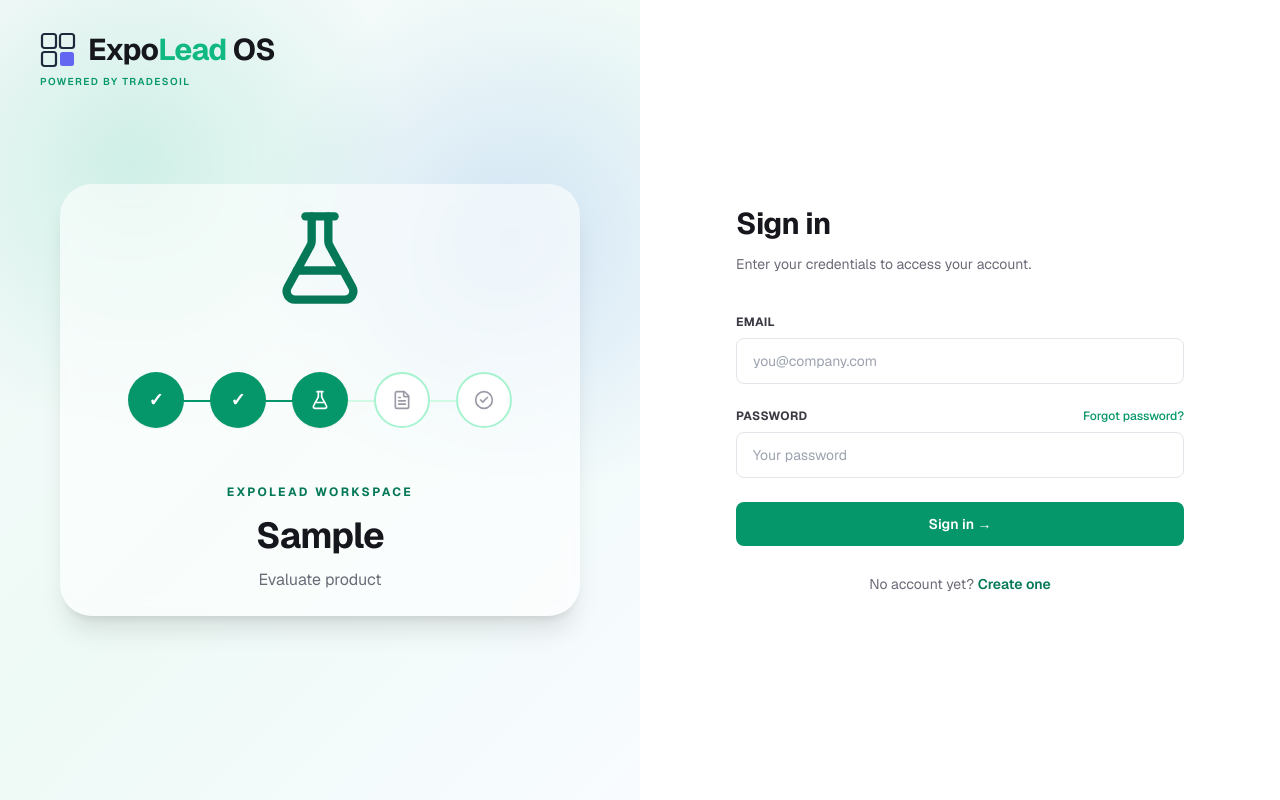
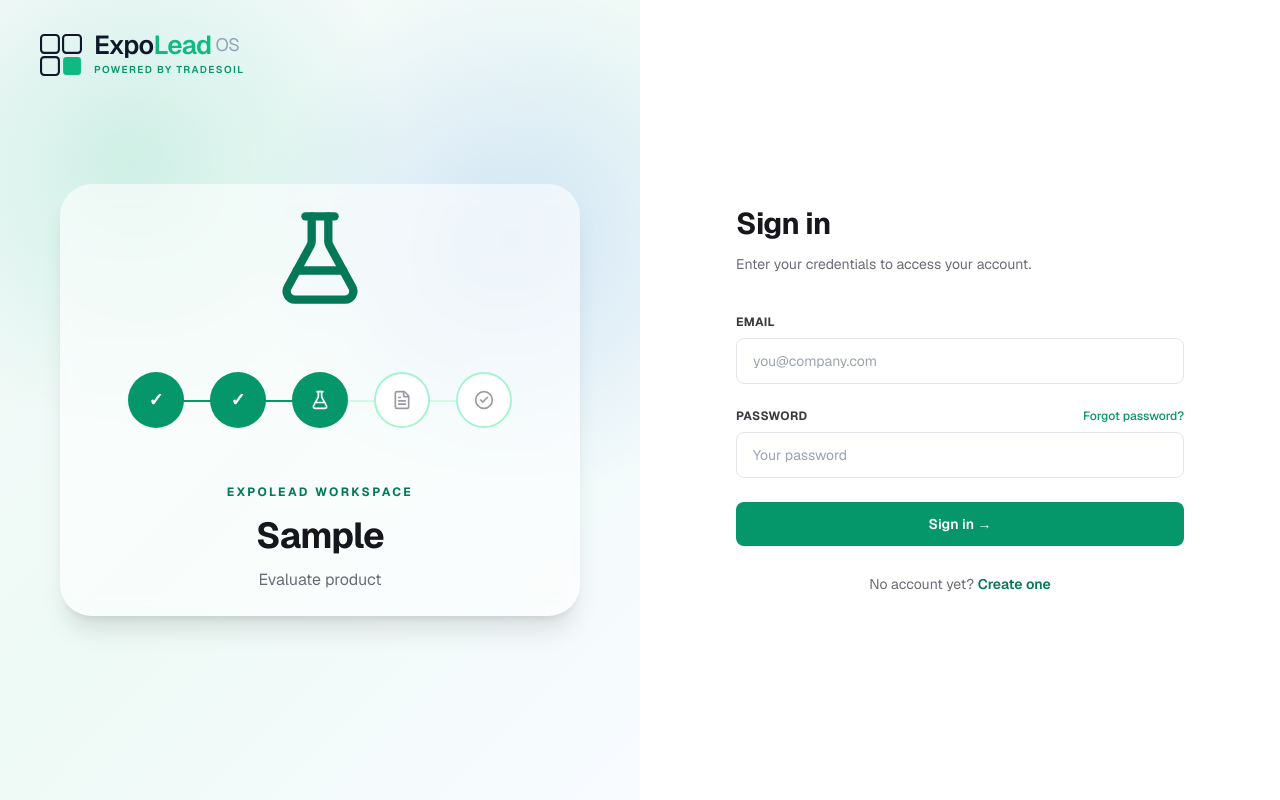
Before and after one commit to tradesoil-dev/expolead-os, a Next.js app: page /login in a window 1280 px wide. Built offline with nearby package versions, Linux system fonts and the light colour scheme; no server answers.

Commit message:
Add floor plan icon logo across landing page, login page, and sidebar

```diff
--- a/app/login/page.tsx
+++ b/app/login/page.tsx
@@ -116,19 +116,18 @@
         <div className="absolute top-8 left-10">
   <div className="inline-block">
     <div className="flex items-center gap-3">
-      {/* Floor plan icon */}
-      <svg width="36" height="36" viewBox="0 0 36 36" fill="none" xmlns="http://www.w3.org/2000/svg">
-        <rect x="2" y="2" width="14" height="14" rx="2.5" stroke="#1e293b" strokeWidth="2.2" fill="none"/>
-        <rect x="20" y="2" width="14" height="14" rx="2.5" stroke="#1e293b" strokeWidth="2.2" fill="none"/>
-        <rect x="2" y="20" width="14" height="14" rx="2.5" stroke="#1e293b" strokeWidth="2.2" fill="none"/>
-        <rect x="20" y="20" width="14" height="14" rx="2.5" fill="#6366f1"/>
+      <svg width="42" height="42" viewBox="0 0 40 40" fill="none" xmlns="http://www.w3.org/2000/svg">
+        <rect x="1" y="1" width="17" height="17" rx="3" stroke="#0f172a" strokeWidth="2" fill="none"/>
+        <rect x="22" y="1" width="17" height="17" rx="3" stroke="#0f172a" strokeWidth="2" fill="none"/>
+        <rect x="1" y="22" width="17" height="17" rx="3" stroke="#0f172a" strokeWidth="2" fill="none"/>
+        <rect x="22" y="22" width="17" height="17" rx="3" fill="#10b981"/>
       </svg>
-      <h1 className="text-3xl font-bold tracking-tight">
-        <span className="text-ink-900">Expo</span><span className="text-emerald-500">Lead</span><span className="text-ink-900"> OS</span>
-      </h1>
-    </div>
-    <div className="mt-1.5 text-[10px] font-semibold uppercase tracking-[0.14em] text-emerald-600">
-      Powered by Tradesoil
+      <div>
+        <h1 className="flex items-center text-[26px] font-semibold tracking-tight leading-none">
+          <span className="text-slate-900">Expo</span><span className="text-emerald-500">Lead</span><span className="text-slate-400 text-[18px] font-normal ml-1">OS</span>
+        </h1>
+        <p className="mt-1 text-[10px] font-semibold uppercase tracking-[0.14em] text-emerald-600">Powered by Tradesoil</p>
+      </div>
     </div>
   </div>
 </div>
--- a/app/page.tsx
+++ b/app/page.tsx
@@ -14,9 +14,17 @@
     <main className="min-h-screen bg-gradient-to-br from-white via-emerald-50/60 to-sky-50 text-slate-950">
       {/* HEADER */}
       <header className="flex items-center justify-between bg-slate-800 px-8 py-4 lg:px-16">
-        <span className="text-[17px] font-medium tracking-tight text-white">
-          Expo<span className="text-emerald-400">Lead</span> OS
-        </span>
+        <div className="flex items-center gap-2.5">
+          <svg width="30" height="30" viewBox="0 0 40 40" fill="none" xmlns="http://www.w3.org/2000/svg">
+            <rect x="1" y="1" width="17" height="17" rx="3" stroke="white" strokeWidth="2" fill="none"/>
+            <rect x="22" y="1" width="17" height="17" rx="3" stroke="white" strokeWidth="2" fill="none"/>
+            <rect x="1" y="22" width="17" height="17" rx="3" stroke="white" strokeWidth="2" fill="none"/>
+            <rect x="22" y="22" width="17" height="17" rx="3" fill="#10b981"/>
+          </svg>
+          <span className="flex items-center text-[18px] font-semibold tracking-tight leading-none">
+            <span className="text-white">Expo</span><span className="text-emerald-400">Lead</span><span className="text-slate-400 text-[13px] font-normal ml-1">OS</span>
+          </span>
+        </div>
 
         <div className="flex items-center gap-4">
           <Link
--- a/components/Sidebar.tsx
+++ b/components/Sidebar.tsx
@@ -15,9 +15,15 @@
 
   return (
     <aside className="hidden md:flex w-60 shrink-0 flex-col bg-slate-800 shadow-lg">
-      <div className="flex items-center px-4 h-14 border-b border-white/10">
-        <span className="text-[17px] font-medium tracking-tight text-white">
-          Expo<span className="text-emerald-400">Lead</span> OS
+      <div className="flex items-center gap-2 px-4 h-14 border-b border-white/10">
+        <svg width="26" height="26" viewBox="0 0 40 40" fill="none" xmlns="http://www.w3.org/2000/svg">
+          <rect x="1" y="1" width="17" height="17" rx="3" stroke="white" strokeWidth="2.2" fill="none"/>
+          <rect x="22" y="1" width="17" height="17" rx="3" stroke="white" strokeWidth="2.2" fill="none"/>
+          <rect x="1" y="22" width="17" height="17" rx="3" stroke="white" strokeWidth="2.2" fill="none"/>
+          <rect x="22" y="22" width="17" height="17" rx="3" fill="#10b981"/>
+        </svg>
+        <span className="flex items-center text-[17px] font-semibold tracking-tight leading-none">
+          <span className="text-white">Expo</span><span className="text-emerald-400">Lead</span><span className="text-slate-500 text-[12px] font-normal ml-1">OS</span>
         </span>
       </div>
 
```
